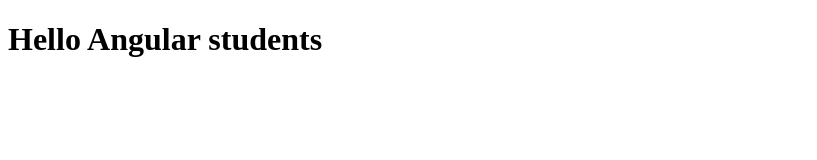
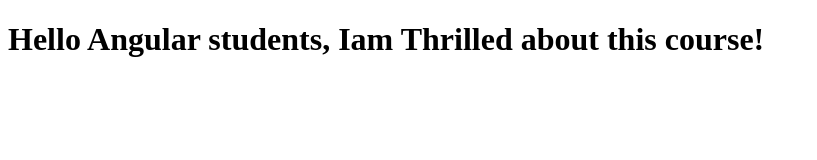
Before and after one commit to wisdom011/first-one, a plain HTML site: page index.html in a window 1280 px wide. Shown: the whole page, without its empty margins (0-817 px from the left). Drawn offline with Linux system fonts and the light colour scheme.

Commit message:
Second Version of Web File

```diff
--- a/index.html
+++ b/index.html
@@ -5,6 +5,6 @@
     <title>Hello First</title>
   </head>
   <body>
-    <h1>Hello Angular students</h1>
+    <h1>Hello Angular students, Iam Thrilled about this course!</h1>
   </body>
 </html>
```
